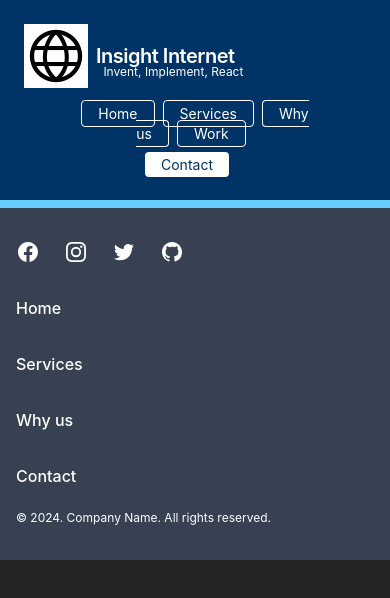
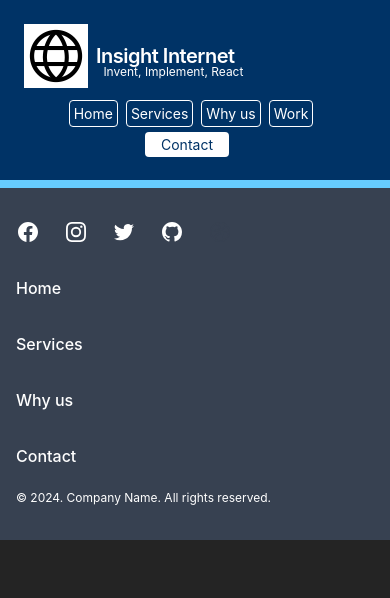
Before and after one commit to matherton/insightinternetApp, a Vue app: page / in a window 390 px wide. Shown: the top 598 px of the page. Built offline with nearby package versions, Linux system fonts and the light colour scheme.

Commit message:
fixed smallest veiw so header nav links respond without overlapping

```diff
--- a/src/components/Header.vue
+++ b/src/components/Header.vue
@@ -23,22 +23,22 @@ defineProps({
         <div class="text-sm lg:flex-grow">
           <router-link
             to="/insightinternetApp/"
-            class="button-primary px-4 pt-1 pb-1 lg:py-2 mr-2"
+            class="button-primary sm:px-4 p-1 lg:py-2 mr-2"
             >Home</router-link
           >
           <router-link
             to="/insightinternetApp/services"
-            class="button-primary px-4 pt-1 pb-1 lg:py-2 mr-2"
+            class="button-primary sm:px-4 p-1 lg:py-2 mr-2"
             >Services</router-link
           >
           <router-link
             to="/insightinternetApp/about"
-            class="button-primary px-4 pt-1 pb-1 lg:py-2 mr-2"
+            class="button-primary sm:px-4 p-1 lg:py-2 mr-2"
             >Why us</router-link
           >
           <router-link
             to="/insightinternetApp/work"
-            class="button-primary px-4 pt-1 pb-1 lg:py-2 mr-2"
+            class="button-primary sm:px-4 p-1 lg:py-2 mr-2"
             >Work</router-link
           >
         </div>
```
